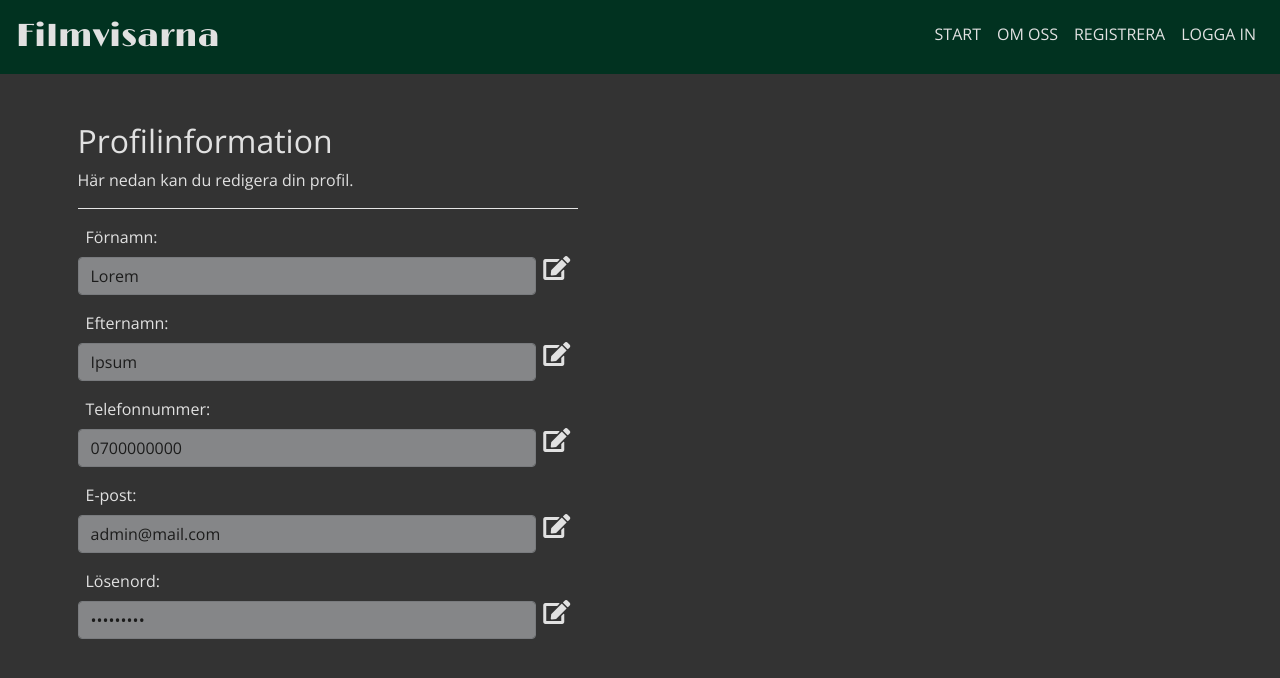
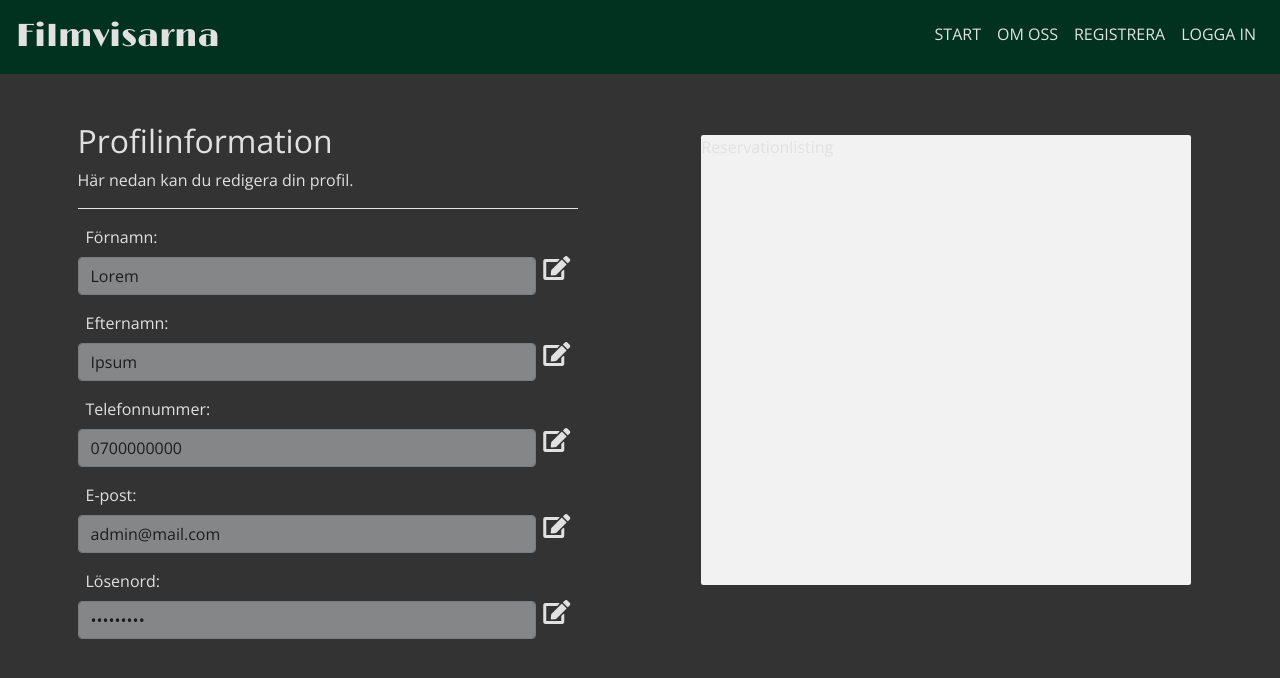
Before and after one commit to chris-mbg/FilmvisarnaAB, a React (Create React App) app: page /profile in a window 1280 px wide. Shown: the top 678 px of the page. Built offline with nearby package versions, Linux system fonts and the light colour scheme; no server answers.

Commit message:
Boilerplate for ReservationListing + imported ReservationListing for ProfilePage.js

```diff
--- /dev/null
+++ b/src/components/profile/ReservationListing.js
@@ -0,0 +1,7 @@
+import styles from "../../css/ReservationListing.module.css";
+
+const ReservationListing = () => {
+  return <div className={styles.listing_wrapper}>Reservationlisting</div>;
+};
+
+export default ReservationListing;
--- a/src/css/ProfilePage.module.css
+++ b/src/css/ProfilePage.module.css
@@ -5,7 +5,7 @@
 
 #profile_reservation_wrapper {
   display: inline-flex;
-  width: 50%;
+  width: 49%;
 }
 
 /* Media Queries */
--- /dev/null
+++ b/src/css/ReservationListing.module.css
@@ -0,0 +1,7 @@
+.listing_wrapper {
+  background-color: #f2f2f2;
+  border-radius: 0.5%;
+  margin: auto;
+  height: 450px;
+  width: 80%;
+}
--- a/src/pages/ProfilePage.js
+++ b/src/pages/ProfilePage.js
@@ -1,5 +1,6 @@
 import styles from "../css/ProfilePage.module.css";
 import ProfileInformation from "../components/profile/ProfileInformation";
+import ReservationListing from "../components/profile/ReservationListing";
 import { Container } from "react-bootstrap";
 
 const ProfilePage = () => {
@@ -8,7 +9,9 @@ const ProfilePage = () => {
       <div id={styles.profile_information_wrapper}>
         <ProfileInformation />
       </div>
-      <div id={styles.profile_reservation_wrapper}></div>
+      <div id={styles.profile_reservation_wrapper}>
+        <ReservationListing />
+      </div>
     </Container>
   );
 };
```
